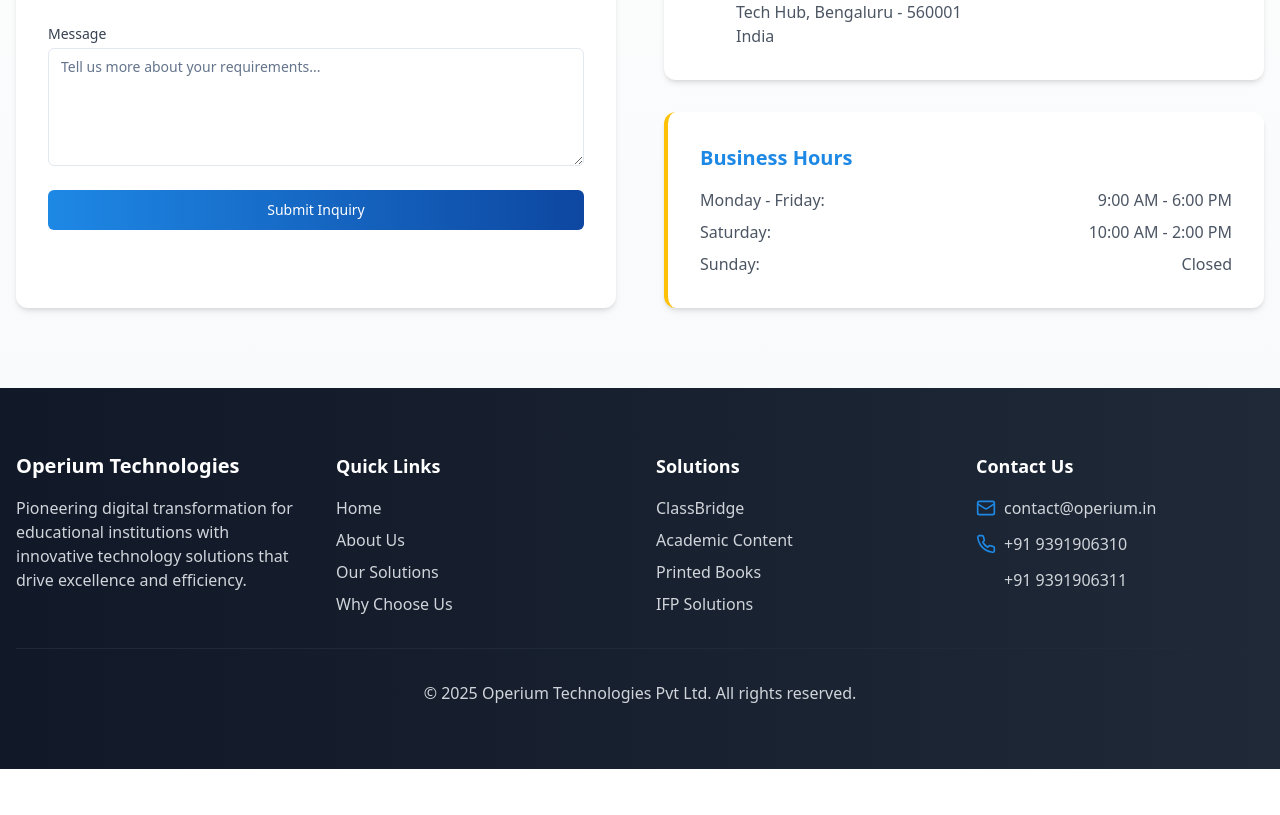
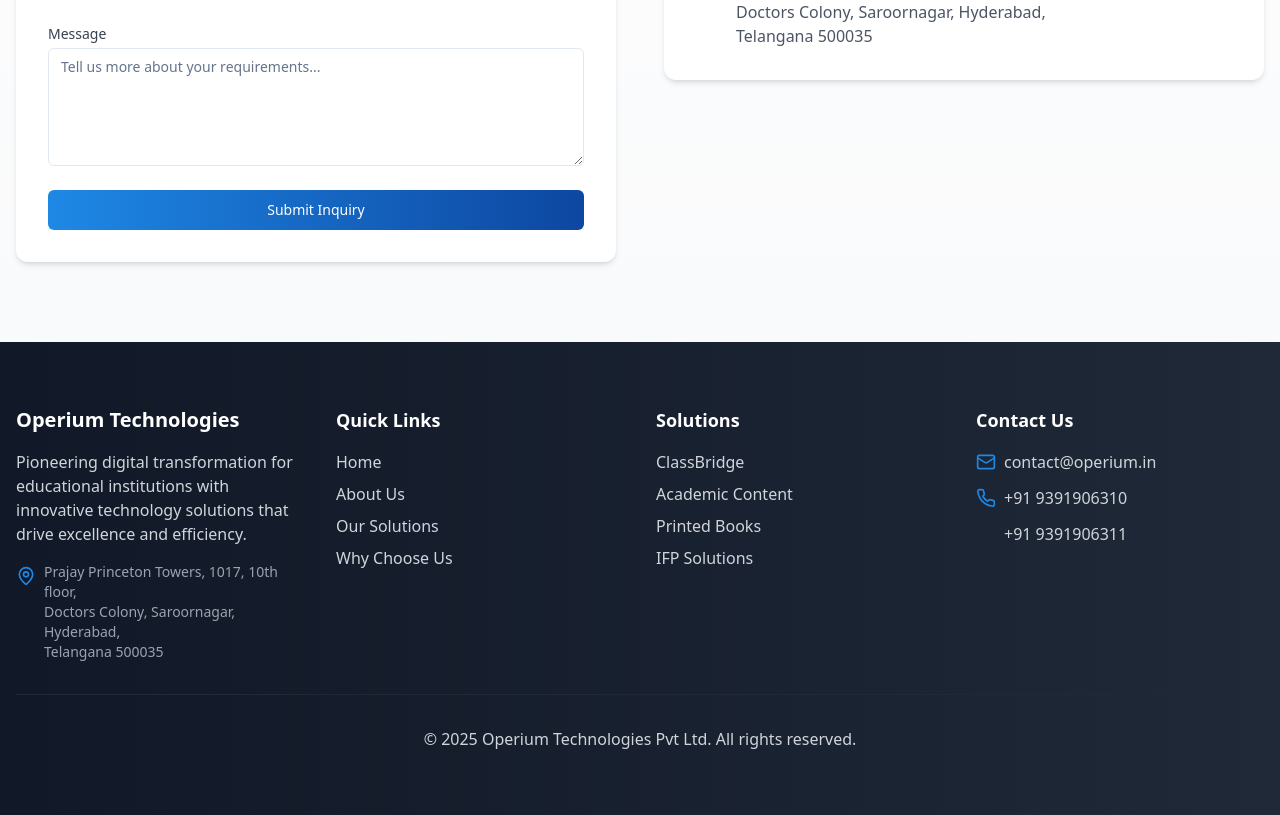
Before and after one commit to Smalik1203/operium-tech-bridge, a React (Vite) app: page / in a window 1280 px wide. Shown: the part 3880-4695 px from the top of the page. Before the commit the page ends 4649 px from the top, so only its background shows below. Built offline with nearby package versions, Linux system fonts and the light colour scheme.

Commit message:
Remove business hours from contact section
Removed the business hours section from the contact information displayed in the Contact.tsx component and Footer.tsx file.

```diff
--- a/src/components/Footer.tsx
+++ b/src/components/Footer.tsx
@@ -1,6 +1,6 @@
 
 import React from 'react';
-import { Mail, Phone } from "lucide-react";
+import { Mail, Phone, MapPin } from "lucide-react";
 
 export default function Footer() {
   const currentYear = new Date().getFullYear();
@@ -12,6 +12,14 @@ export default function Footer() {
           <div>
             <h3 className="text-xl font-bold text-white mb-4">Operium Technologies</h3>
             <p className="mb-4">Pioneering digital transformation for educational institutions with innovative technology solutions that drive excellence and efficiency.</p>
+            <div className="flex items-start mt-4">
+              <MapPin className="text-operium-primary h-5 w-5 mt-1 mr-2 flex-shrink-0" />
+              <address className="not-italic text-gray-400 text-sm">
+                Prajay Princeton Towers, 1017, 10th floor,<br />
+                Doctors Colony, Saroornagar, Hyderabad,<br />
+                Telangana 500035
+              </address>
+            </div>
           </div>
 
           <div>
--- a/src/components/sections/Contact.tsx
+++ b/src/components/sections/Contact.tsx
@@ -133,31 +133,13 @@ export default function Contact() {
                     <h4 className="font-semibold text-gray-800">Address</h4>
                     <address className="not-italic text-gray-600">
                       Operium Technologies Pvt Ltd<br />
-                      123 Business Park,<br />
-                      Tech Hub, Bengaluru - 560001<br />
-                      India
+                      Prajay Princeton Towers, 1017, 10th floor,<br />
+                      Doctors Colony, Saroornagar, Hyderabad,<br />
+                      Telangana 500035
                     </address>
                   </div>
                 </div>
               </div>
-            </div>
-
-            <div className="bg-white rounded-xl shadow-md p-8 border-l-4 border-operium-accent">
-              <h3 className="text-xl font-bold mb-4 text-operium-primary">Business Hours</h3>
-              <ul className="space-y-2 text-gray-600">
-                <li className="flex justify-between">
-                  <span>Monday - Friday:</span>
-                  <span>9:00 AM - 6:00 PM</span>
-                </li>
-                <li className="flex justify-between">
-                  <span>Saturday:</span>
-                  <span>10:00 AM - 2:00 PM</span>
-                </li>
-                <li className="flex justify-between">
-                  <span>Sunday:</span>
-                  <span>Closed</span>
-                </li>
-              </ul>
             </div>
           </div>
         </div>
```
